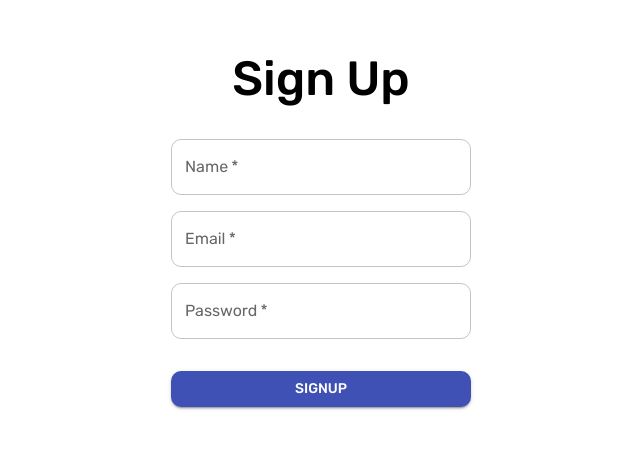
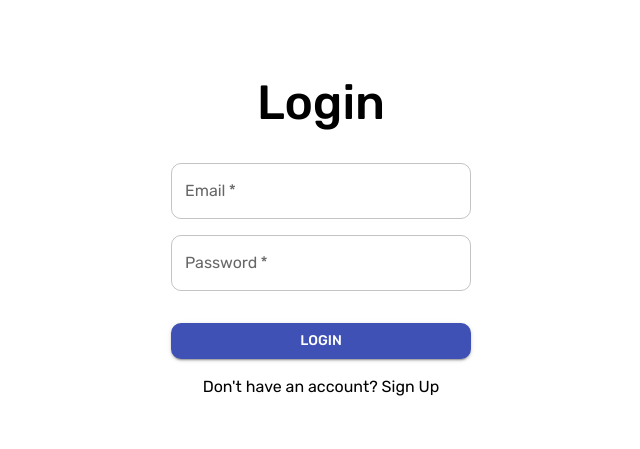
Before and after one commit to iamyajat/clumos-frontend, a React (Create React App) app: page / in a window 1280 px wide. Shown: the part 163-612 px from the top of the page, without its empty margins (319-959 px from the left). Built offline with nearby package versions, Linux system fonts and the light colour scheme; no server answers.

Commit message:
feat: login

```diff
--- a/src/components/Auth.js
+++ b/src/components/Auth.js
@@ -1,5 +1,5 @@
-import { Button, Container, TextField, Typography } from "@mui/material";
-import { getAuth, createUserWithEmailAndPassword } from "firebase/auth";
+import { Alert, Button, Container, Snackbar, TextField, Typography } from "@mui/material";
+import { getAuth, createUserWithEmailAndPassword, signInWithEmailAndPassword } from "firebase/auth";
 import { useState } from 'react';
 import { useEffect } from 'react';
 
@@ -9,6 +9,8 @@ const Auth = () => {
     const [email, setEmail] = useState('');
     const [password, setPassword] = useState('');
     const [error, setError] = useState('');
+    const [success, setSuccess] = useState('');
+    const [signup, setSignup] = useState(false);
 
     useEffect(() => {
         getAuth().onAuthStateChanged(user => {
@@ -23,16 +25,33 @@ const Auth = () => {
     const handleSubmit = (e) => {
         e.preventDefault();
         const auth = getAuth();
+        if (signup) {
             createUserWithEmailAndPassword(auth, email, password)
                 .then((userCredential) => {
                     const user = userCredential.user;
                     console.log('user', user);
                     setError('')
+                    setSuccess('Signed up successfully!');
                 })
                 .catch((error) => {
                     console.log('err', error);
                     setError(error.message);
+                    setSuccess('');
                 });
+        } else {
+            signInWithEmailAndPassword(auth, email, password)
+                .then((userCredential) => {
+                    const user = userCredential.user;
+                    console.log('user', user);
+                    setError('')
+                    setSuccess('Logged in successfully!');
+                })
+                .catch((error) => {
+                    console.log('err', error);
+                    setError(error.message);
+                    setSuccess('');
+                });
+        }
     };
 
     return (
@@ -56,9 +75,10 @@ const Auth = () => {
                     marginBottom: '2rem',
                 }}
             >
-                Sign Up
+                {signup ? 'Sign Up' : 'Login'}
             </Typography>
             <form onSubmit={handleSubmit}>
+                {signup ? (<>
                     <TextField
                         label="Name"
                         variant="outlined"
@@ -69,7 +89,8 @@ const Auth = () => {
                             marginBottom: '1rem',
                             width: '300px',
                         }}
-                /><br />
+                    />
+                    <br /></>) : null}
                 <TextField
                     label="Email"
                     variant="outlined"
@@ -104,7 +125,7 @@ const Auth = () => {
                             width: '300px',
                         }}
                     >
-                        Signup
+                        {signup ? 'Sign Up' : 'Login'}
                     </Button>
                 </div>
             </form>
@@ -112,14 +133,38 @@ const Auth = () => {
                 variant="body1"
                 component="p"
                 sx={{
-                    fontSize: '1.5rem',
+                    fontSize: '1rem',
                     color: 'secondary',
                     textAlign: 'center',
                     marginTop: '1rem',
                 }}
             >
-                {error}
+                {signup ? 'Already have an account?' : 'Don\'t have an account?'}
+                <span
+                    onClick={() => setSignup(!signup)}
+                    sx={{
+                        cursor: 'pointer',
+                        color: 'primary',
+                        fontWeight: 'bold',
+                        TextDecoder: 'underline',
+                        cursor: 'pointer',
+                    }}
+                >
+                    {signup ? ' Login' : ' Sign Up'}
+                </span>
             </Typography>
+            <Snackbar
+                open={error !== ''}
+                anchorOrigin={{ vertical: 'bottom', horizontal: 'center' }}
+            >
+                <Alert severity="error">{error}</Alert>
+            </Snackbar>
+            <Snackbar
+                open={success !== ''}
+                anchorOrigin={{ vertical: 'bottom', horizontal: 'center' }}
+            >
+                <Alert severity="success">{success}</Alert>
+            </Snackbar>
         </Container>
     );
 }
```
Lines whose indentation alone changed are shown as unchanged.
